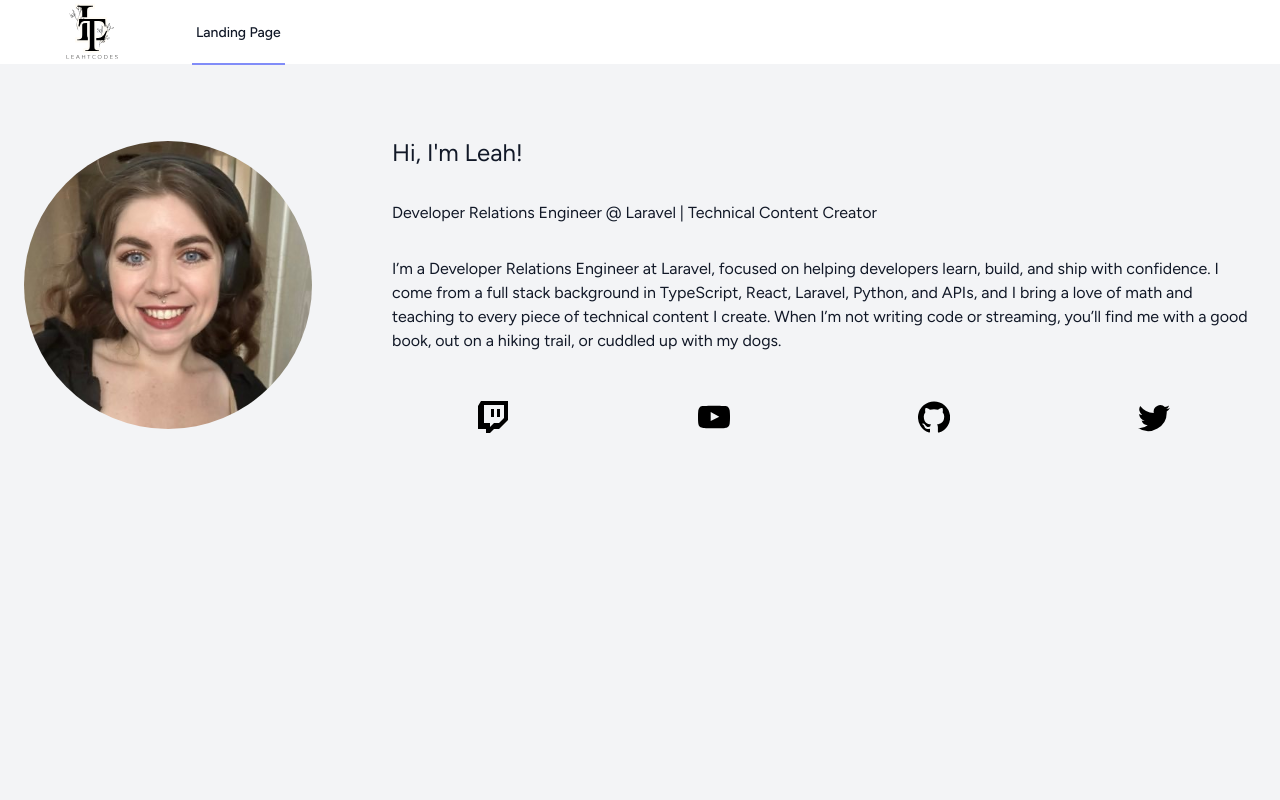
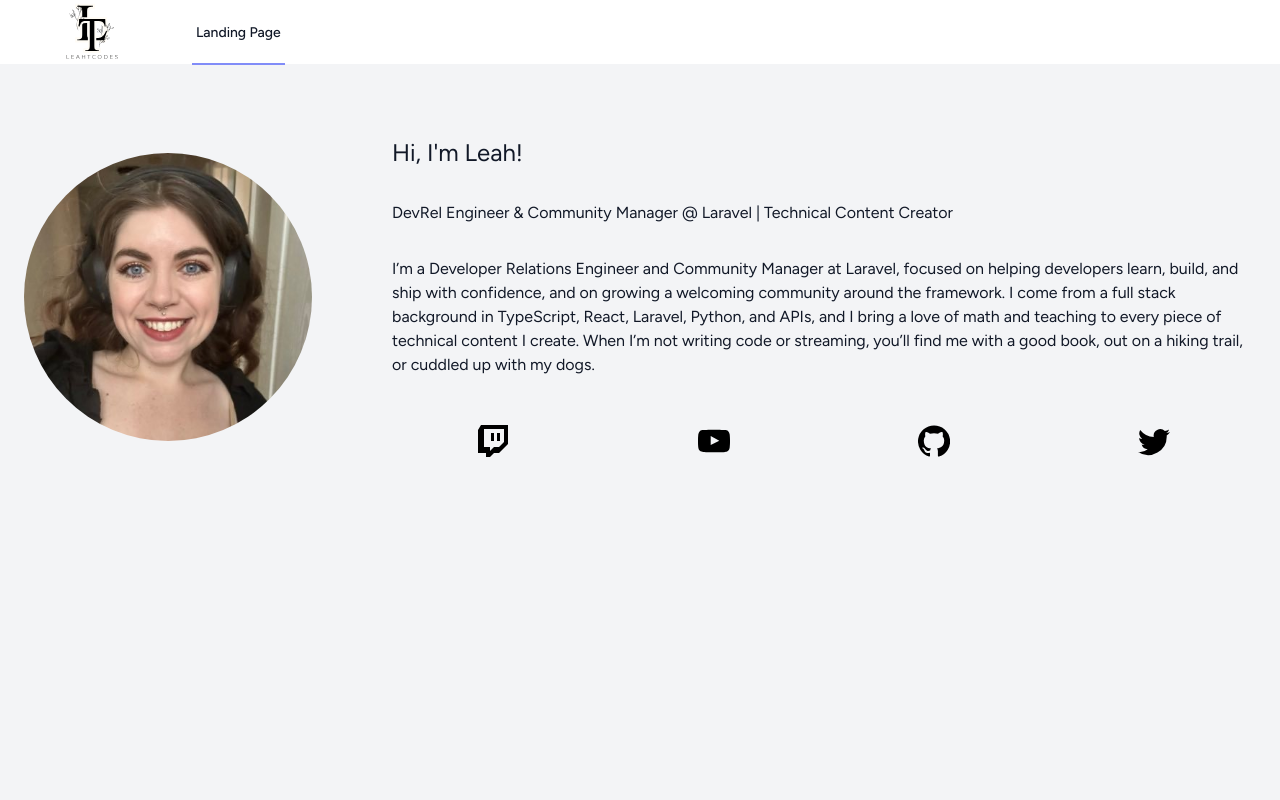
Before and after one commit to leahthompson01/Updated-Portfolio, a Laravel app: page /dashboard in a window 1280 px wide. Run offline with Laravel 12, Linux system fonts and the light colour scheme; style sheets or scripts are compiled from the project's sources; some libraries are stand-ins or nearby versions.

Commit message:
Add Community Manager to landing page title and bio
Co-Authored-By: Claude Opus 5.5 <noreply@anthropic.com>
Claude-Session: https://claude.ai/code/session_01X5Tt3DpgfETaW8MxGLUeQo

```diff
--- a/resources/js/Pages/Dashboard.tsx
+++ b/resources/js/Pages/Dashboard.tsx
@@ -19,13 +19,15 @@ export default function Dashboard() {
                     <div className={'flex flex-col gap-8 text-center md:text-start'}>
                         <h1 className={'text-2xl'}>Hi, I'm Leah!</h1>
                         <h2>
-                            Developer Relations Engineer @ Laravel | Technical
-                            Content Creator
+                            DevRel Engineer & Community Manager @ Laravel |
+                            Technical Content Creator
                         </h2>
                         <p className={''}>
-                            I’m a Developer Relations Engineer at Laravel,
-                            focused on helping developers learn, build, and ship
-                            with confidence. I come from a full stack background
+                            I’m a Developer Relations Engineer and Community
+                            Manager at Laravel, focused on helping developers
+                            learn, build, and ship with confidence, and on
+                            growing a welcoming community around the
+                            framework. I come from a full stack background
                             in TypeScript, React, Laravel, Python, and APIs, and
                             I bring a love of math and teaching to every piece
                             of technical content I create. When I’m not
```
